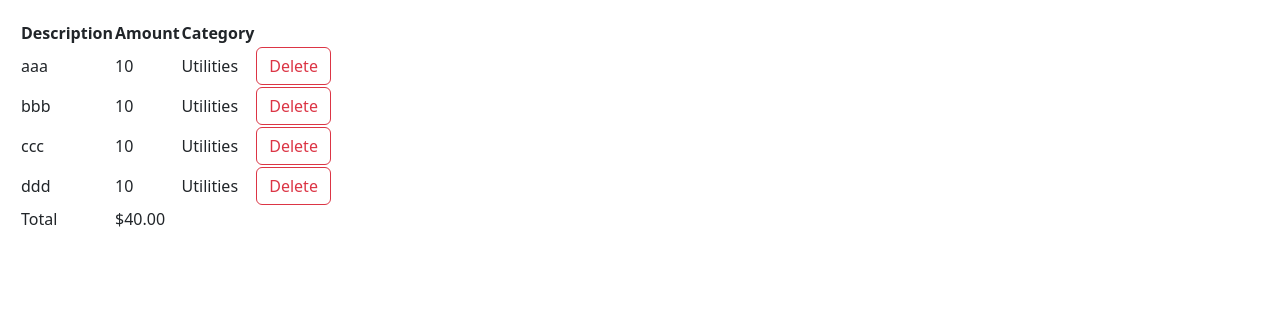
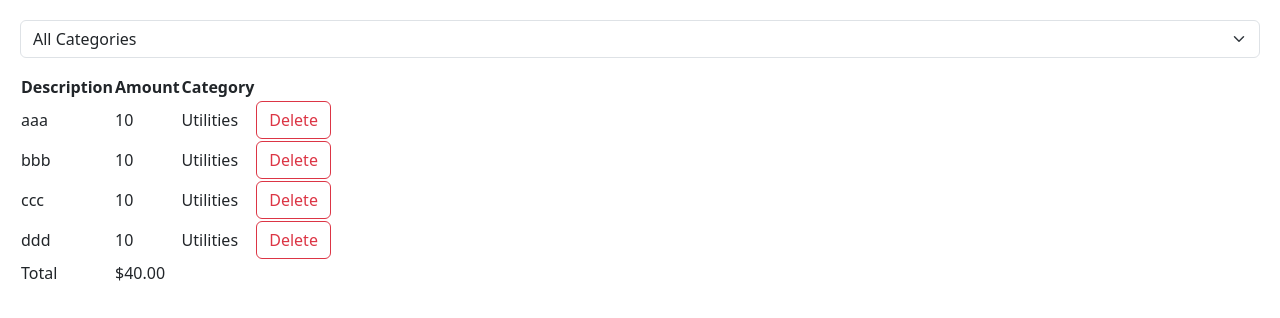
Before and after one commit to Pin3appl3ishan/react-moshpit, a React (Vite) app in the folder react-app/: page / in a window 1280 px wide. Shown: the top 318 px of the page. Built offline with nearby package versions, Linux system fonts and the light colour scheme.

Commit message:
Expense filter function

```diff
--- a/react-app/src/App.tsx
+++ b/react-app/src/App.tsx
@@ -1,17 +1,31 @@
 import { useState } from "react";
 import ExpenseList from "./expense-tracker/components/ExpenseList";
+import ExpenseFilter from "./expense-tracker/components/ExpenseFilter";
 
 function App() {
-  const [expenses, setExpenses] = useState ([
-    {id: 1, description: 'aaa', amount: 10, category: 'Utilities'},
-    {id: 2, description: 'bbb', amount: 10, category: 'Utilities'},
-    {id: 3, description: 'ccc', amount: 10, category: 'Utilities'},
-    {id: 4, description: 'ddd', amount: 10, category: 'Utilities'},
-  ])
+  const [selectedCategory, setSelectedCategory] = useState("");
+  const [expenses, setExpenses] = useState([
+    { id: 1, description: "aaa", amount: 10, category: "Utilities" },
+    { id: 2, description: "bbb", amount: 10, category: "Utilities" },
+    { id: 3, description: "ccc", amount: 10, category: "Utilities" },
+    { id: 4, description: "ddd", amount: 10, category: "Utilities" },
+  ]);
+
+  const visibleExpenses = selectedCategory
+    ? expenses.filter((e) => e.category === selectedCategory)
+    : expenses;
 
   return (
     <div>
-      <ExpenseList expenses={expenses} onDelete={(id) => setExpenses(expenses.filter((e) => e.id !== id))}/>
+      <div className="mb-3">
+        <ExpenseFilter
+          onSelectCategory={(category) => setSelectedCategory(category)}
+        />
+      </div>
+      <ExpenseList
+        expenses={visibleExpenses}
+        onDelete={(id) => setExpenses(expenses.filter((e) => e.id !== id))}
+      />
     </div>
   );
 }
--- /dev/null
+++ b/react-app/src/expense-tracker/components/ExpenseFilter.tsx
@@ -0,0 +1,21 @@
+import React from "react";
+
+interface Props {
+  onSelectCategory: (category: string) => void;
+}
+
+const ExpenseFilter = ({ onSelectCategory }: Props) => {
+  return (
+    <select
+      className="form-select"
+      onChange={(event) => onSelectCategory(event.target.value)}
+    >
+      <option value="">All Categories</option>
+      <option value="Groceries">Groceries</option>
+      <option value="Utilities">Utilities</option>
+      <option value="Entertainment">Entertainment</option>
+    </select>
+  );
+};
+
+export default ExpenseFilter;
```
